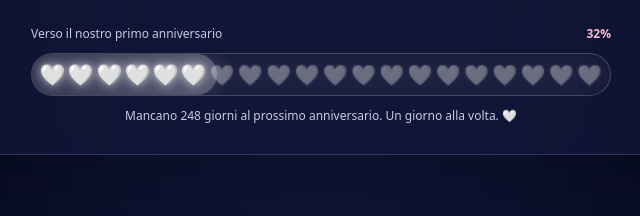
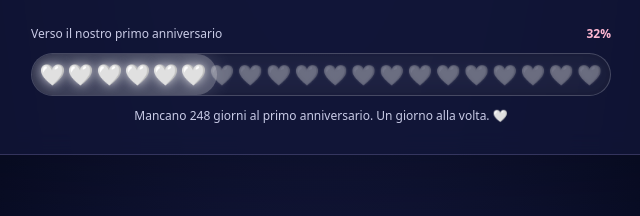
Before and after one commit to Diruo98/Ubituibiego, a plain HTML site: page index.html in a window 1280 px wide. Shown: the part 2804-3020 px from the top of the page, 319-959 px from the left. Drawn offline with Linux system fonts and the light colour scheme.

Commit message:
Update index.html

```diff
--- a/index.html
+++ b/index.html
@@ -405,7 +405,7 @@
       document.getElementById("progressPercent").textContent=percent+"%";
       document.getElementById("progressCaption").textContent =
         percent>=100 ? "Un altro anno di ricordi da festeggiare. Buon anniversario! 🤍" :
-        `Mancano ${Math.ceil((nextAnniversary-today)/DAY_MS)} giorni al prossimo anniversario. Un giorno alla volta. 🤍`;
+        `Mancano ${Math.ceil((nextAnniversary-today)/DAY_MS)} giorni al primo anniversario. Un giorno alla volta. 🤍`;
       const row=document.getElementById("heartRow");
       if(!row.childElementCount){
         for(let i=0;i<20;i++){
```
